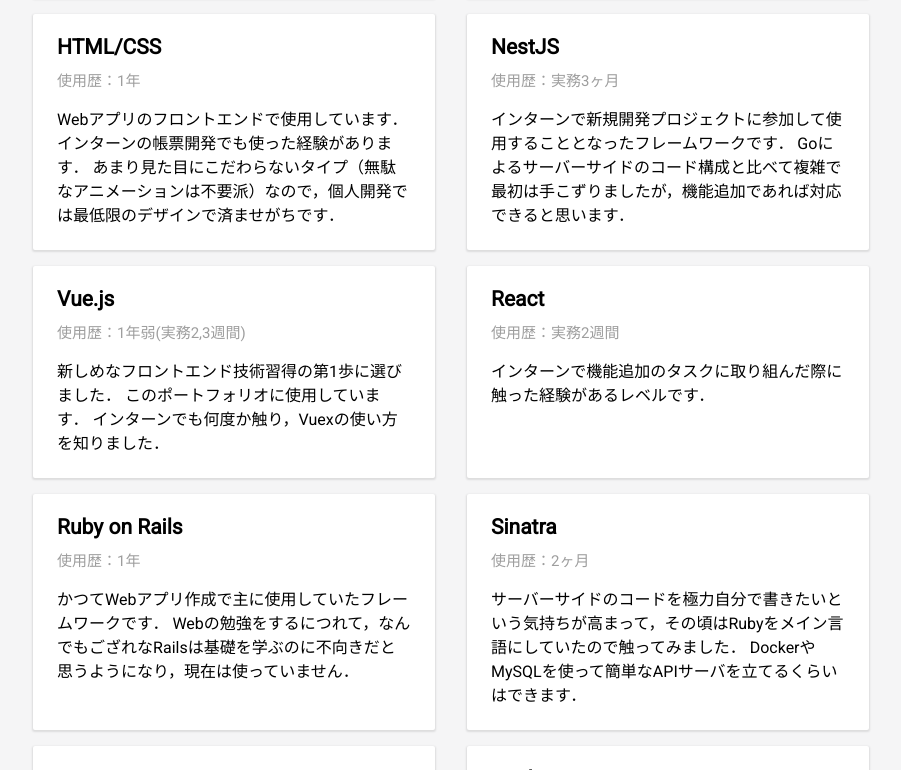
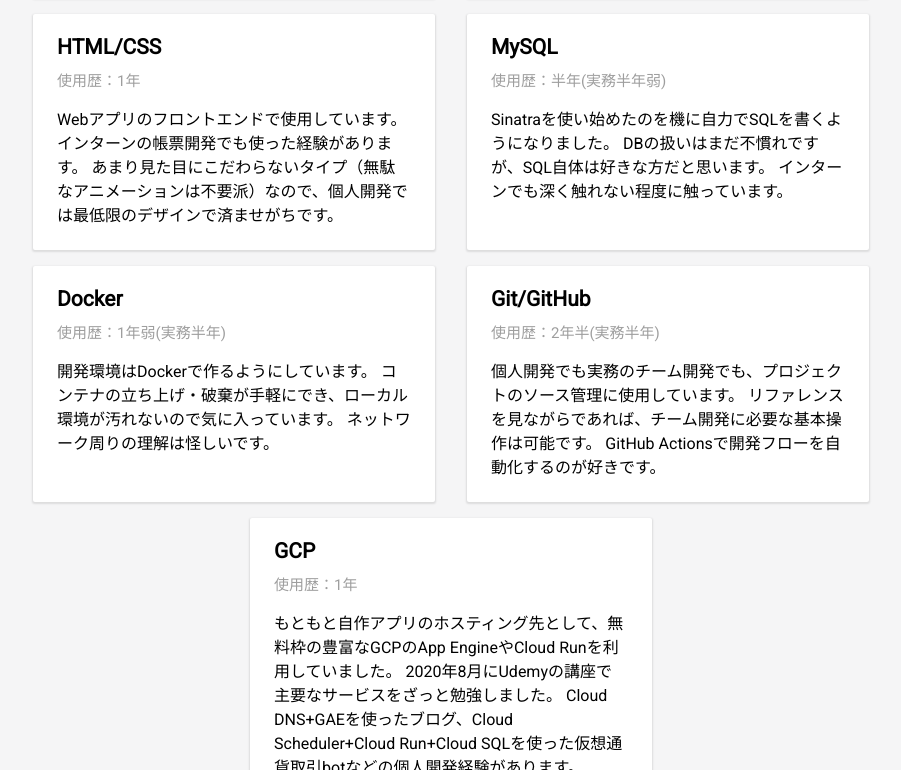
Before and after one commit to Fukkatsuso/portfolio, a Vue app: page /skills in a window 1280 px wide. Shown: the part 570-1340 px from the top of the page, without its empty margins (189-1090 px from the left). Built offline with nearby package versions, Linux system fonts and the light colour scheme.

Commit message:
update Skills page

```diff
--- a/src/views/Skills.vue
+++ b/src/views/Skills.vue
@@ -29,90 +29,61 @@
         {
           name: 'Go',
           term: '1年半(実務3ヶ月)',
-          content: '個人でもインターンでもバックエンド開発で使用しています．\
-                    使えば使うほど良さに気づける好きな言語です．',
+          content: '個人でもインターンでもバックエンド開発で使用しています。\
+                    使えば使うほど良さに気づける好きな言語です。',
         },
         {
           name: 'C/C++',
           term: '2年半',
-          content: 'C言語は最初に触れた言語です．\
-                    C++はロボットのプログラミングに使用していました．',
+          content: 'C言語は最初に触れた言語です。\
+                    C++はロボットのプログラミングに使用していました。',
         },
         {
           name: 'Ruby',
           term: '1年',
-          content: 'サーバーサイドや競技プログラミングに使用しています．\
-                    便利なメソッドやライブラリが豊富なところが好きですが，それらに頼らず自分で処理を書きたいと思うようになったきっかけもこの言語です．',
+          content: 'サーバーサイドや競技プログラミングに使用しています。\
+                    便利なメソッドやライブラリが豊富なところが好きですが、それらに頼らず自分で処理を書きたいと思うようになったきっかけもこの言語です。',
         },
         {
           name: 'JavaScript',
           term: '1年',
-          content: 'Web開発で必要になった際に適宜使っている程度で，簡単なものしか記述したことがなく得意というわけではありません．\
-                    調べながらであれば大体の処理は書けそうな気がします．',
+          content: 'Web開発で必要になった際に適宜使っている程度で、簡単なものしか記述したことがなく得意というわけではありません。\
+                    調べながらであれば大体の処理は書けそうな気がします。',
         },
         {
           name: 'HTML/CSS',
           term: '1年',
-          content: 'Webアプリのフロントエンドで使用しています．\
-                    インターンの帳票開発でも使った経験があります．\
-                    あまり見た目にこだわらないタイプ（無駄なアニメーションは不要派）なので，個人開発では最低限のデザインで済ませがちです．',
-        },
-        {
-          name: 'NestJS',
-          term: '実務3ヶ月',
-          content: 'インターンで新規開発プロジェクトに参加して使用することとなったフレームワークです．\
-                    Goによるサーバーサイドのコード構成と比べて複雑で最初は手こずりましたが，機能追加であれば対応できると思います．',
-        },
-        {
-          name: 'Vue.js',
-          term: '1年弱(実務2,3週間)',
-          content: '新しめなフロントエンド技術習得の第1歩に選びました．\
-                    このポートフォリオに使用しています．\
-                    インターンでも何度か触り，Vuexの使い方を知りました．',
-        },
-        { name: 'React',
-          term: '実務2週間',
-          content: 'インターンで機能追加のタスクに取り組んだ際に触った経験があるレベルです．',
-        },
-        {
-          name: 'Ruby on Rails',
-          term: '1年',
-          content: 'かつてWebアプリ作成で主に使用していたフレームワークです．\
-                    Webの勉強をするにつれて，なんでもござれなRailsは基礎を学ぶのに不向きだと思うようになり，現在は使っていません．',
-        },
-        {
-          name: 'Sinatra',
-          term: '2ヶ月',
-          content: 'サーバーサイドのコードを極力自分で書きたいという気持ちが高まって，その頃はRubyをメイン言語にしていたので触ってみました．\
-                    DockerやMySQLを使って簡単なAPIサーバを立てるくらいはできます．',
+          content: 'Webアプリのフロントエンドで使用しています。\
+                    インターンの帳票開発でも使った経験があります。\
+                    あまり見た目にこだわらないタイプ（無駄なアニメーションは不要派）なので、個人開発では最低限のデザインで済ませがちです。',
         },
         {
           name: 'MySQL',
           term: '半年(実務半年弱)',
-          content: 'Sinatraを使い始めたのを機に自力でSQLを書くようになりました．\
-                    DBの扱いはまだ不慣れですが，SQL自体は好きな方だと思います．\
-                    インターンでも深く触れない程度に触っています．',
+          content: 'Sinatraを使い始めたのを機に自力でSQLを書くようになりました。\
+                    DBの扱いはまだ不慣れですが、SQL自体は好きな方だと思います。\
+                    インターンでも深く触れない程度に触っています。',
         },
         {
           name: 'Docker',
           term: '1年弱(実務半年)',
-          content: '開発環境はDockerで作るようにしています．\
-                    コンテナの立ち上げ・破棄が手軽にでき，ローカル環境が汚れないので気に入っています．\
-                    ネットワーク周りの理解は怪しいです．',
+          content: '開発環境はDockerで作るようにしています。\
+                    コンテナの立ち上げ・破棄が手軽にでき、ローカル環境が汚れないので気に入っています。\
+                    ネットワーク周りの理解は怪しいです。',
         },
         {
-          name: 'Git/GitHub, Bitbucket',
+          name: 'Git/GitHub',
           term: '2年半(実務半年)',
-          content: '個人開発でも実務のチーム開発でも，プロジェクトのソース管理に使用しています．\
-                    リファレンスを見ながらであれば，チーム開発に必要な基本操作は可能です．\
-                    GitHub Actionsで開発フローを自動化するのが好きです．',
+          content: '個人開発でも実務のチーム開発でも、プロジェクトのソース管理に使用しています。\
+                    リファレンスを見ながらであれば、チーム開発に必要な基本操作は可能です。\
+                    GitHub Actionsで開発フローを自動化するのが好きです。',
         },
         {
           name: 'GCP',
           term: '1年',
-          content: 'もともと自作アプリのホスティング先として，無料枠の豊富なGCPのApp EngineやCloud Runを利用していました．\
-                    2020年8月にUdemyの講座で主要なサービスをざっと勉強しました．\
-                    Cloud DNS+GAEを使ったブログ，Cloud Scheduler+Cloud Run+Cloud SQLを使った仮想通貨取引botなどの個人開発経験があります．',
+          content: 'もともと自作アプリのホスティング先として、無料枠の豊富なGCPのApp EngineやCloud Runを利用していました。\
+                    2020年8月にUdemyの講座で主要なサービスをざっと勉強しました。\
+                    Cloud DNS+GAEを使ったブログ、Cloud Scheduler+Cloud Run+Cloud SQLを使った仮想通貨取引botなどの個人開発経験があります。',
         },
       ],
     }
```
